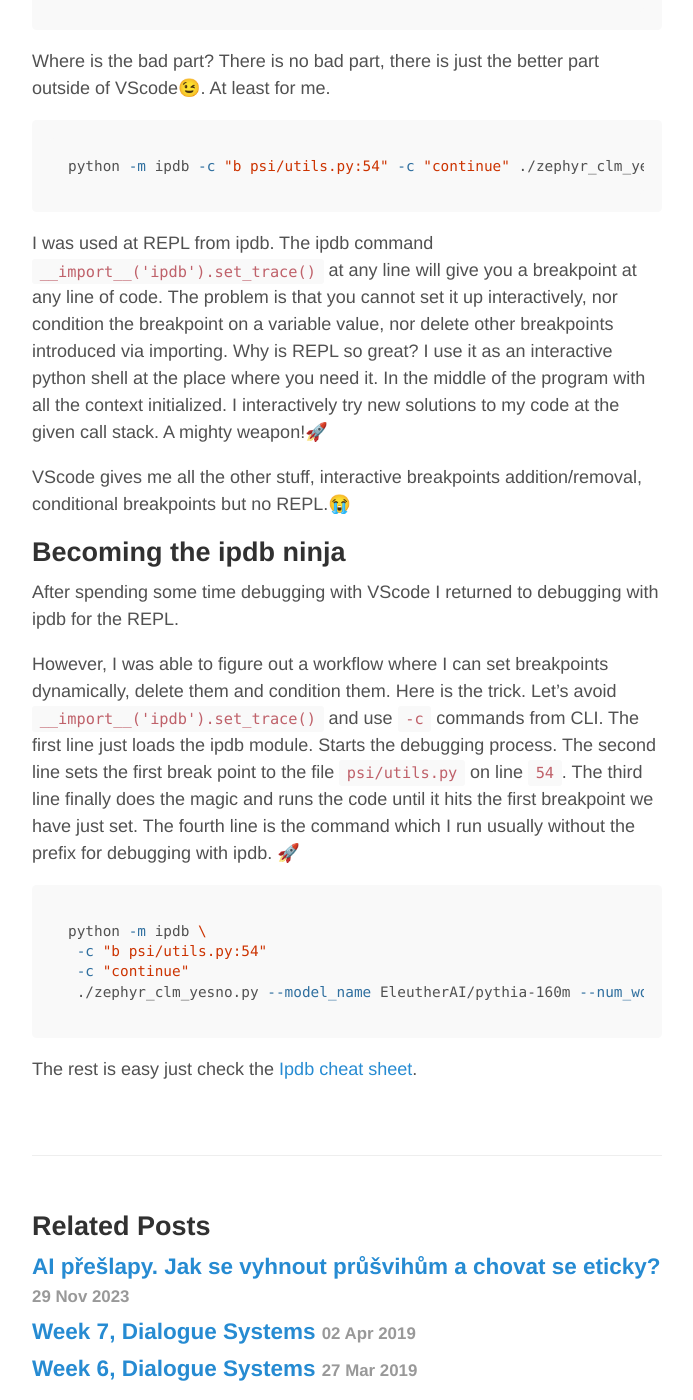
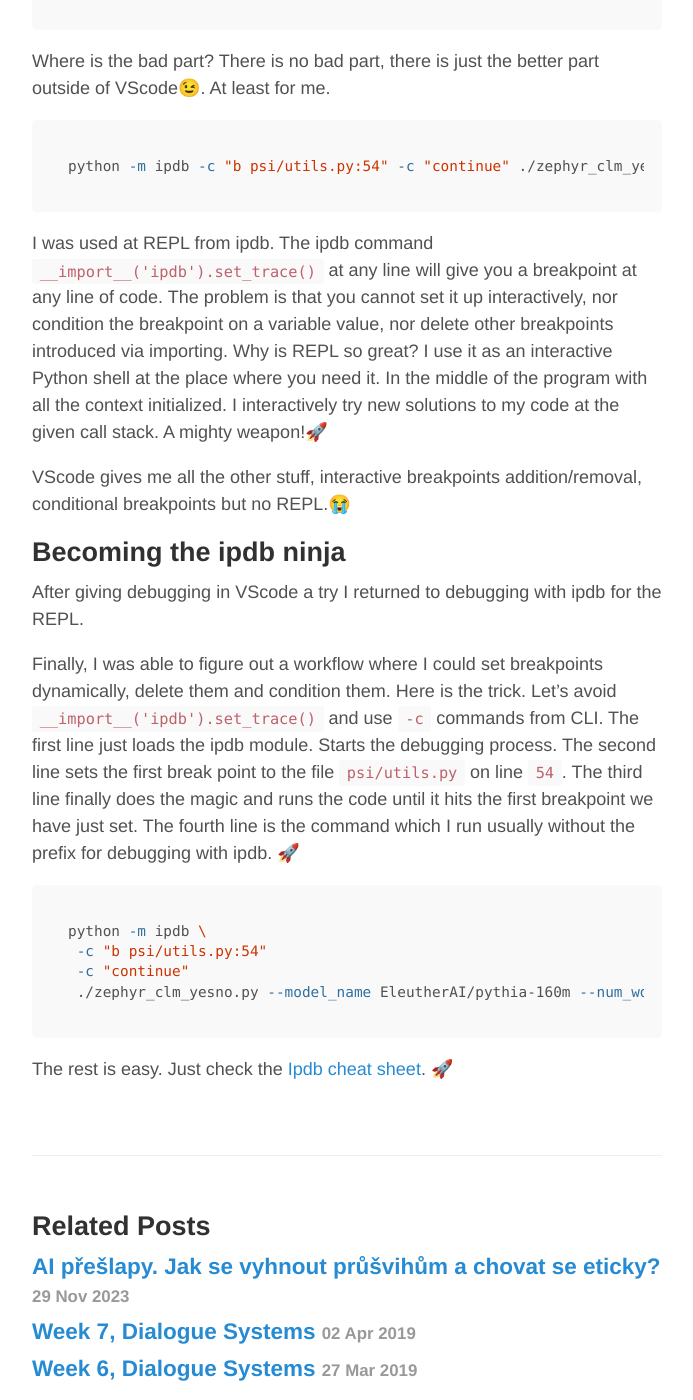
Before and after one commit to oplatek/oplatek.github.io, a Jekyll site: the page built from _posts/2023-12-05-debugging-in-vscode.md, in a window 1280 px wide and 1400 px high, scrolled down 3082 px. Shown: the whole window, without its empty margins (293-986 px from the left). Built offline with Jekyll 4.4.1, drawn with Linux system fonts in a browser that asks for light colours.

Commit message:
fix post

````diff
--- a/_posts/2023-12-05-debugging-in-vscode.md
+++ b/_posts/2023-12-05-debugging-in-vscode.md
@@ -103,15 +103,15 @@ python -m ipdb -c "b psi/utils.py:54" -c "continue" ./zephyr_clm_yesno.py --mode
 
 I was used at REPL from ipdb. The ipdb command `__import__('ipdb').set_trace()` at any line will give you a breakpoint at any line of code.
 The problem is that you cannot set it up interactively, nor condition the breakpoint on a variable value, nor delete other breakpoints introduced via importing.
-Why is REPL so great? I use it as an interactive python shell at the place where you need it. In the middle of the program with all the context initialized. I interactively try new solutions to my code at the given call stack.
+Why is REPL so great? I use it as an interactive Python shell at the place where you need it. In the middle of the program with all the context initialized. I interactively try new solutions to my code at the given call stack.
 A mighty weapon!🚀
 
 VScode gives me all the other stuff, interactive breakpoints addition/removal, conditional breakpoints but no REPL.😭
 
 ## Becoming the ipdb ninja
-After spending some time debugging with VScode  I returned to debugging with ipdb for the REPL.
+After giving debugging in VScode a try I returned to debugging with ipdb for the REPL.
 
-However, I was able to figure out a workflow where I can set breakpoints dynamically, delete them and condition them.
+Finally, I was able to figure out a workflow where I could set breakpoints dynamically, delete them and condition them.
 Here is the trick. Let's avoid `__import__('ipdb').set_trace()` and use `-c` commands from CLI.
 The first line just loads the ipdb module. Starts the debugging process.
 The second line sets the first break point to the file `psi/utils.py` on line `54`.
@@ -126,4 +126,4 @@ python -m ipdb \
  ./zephyr_clm_yesno.py --model_name EleutherAI/pythia-160m --num_workers 0
 ```
 
-The rest is easy just check the [Ipdb cheat sheet](https://wangchuan.github.io/coding/2017/07/12/ipdb-cheat-sheet.html).
+The rest is easy. Just check the [Ipdb cheat sheet](https://wangchuan.github.io/coding/2017/07/12/ipdb-cheat-sheet.html). 🚀
````
